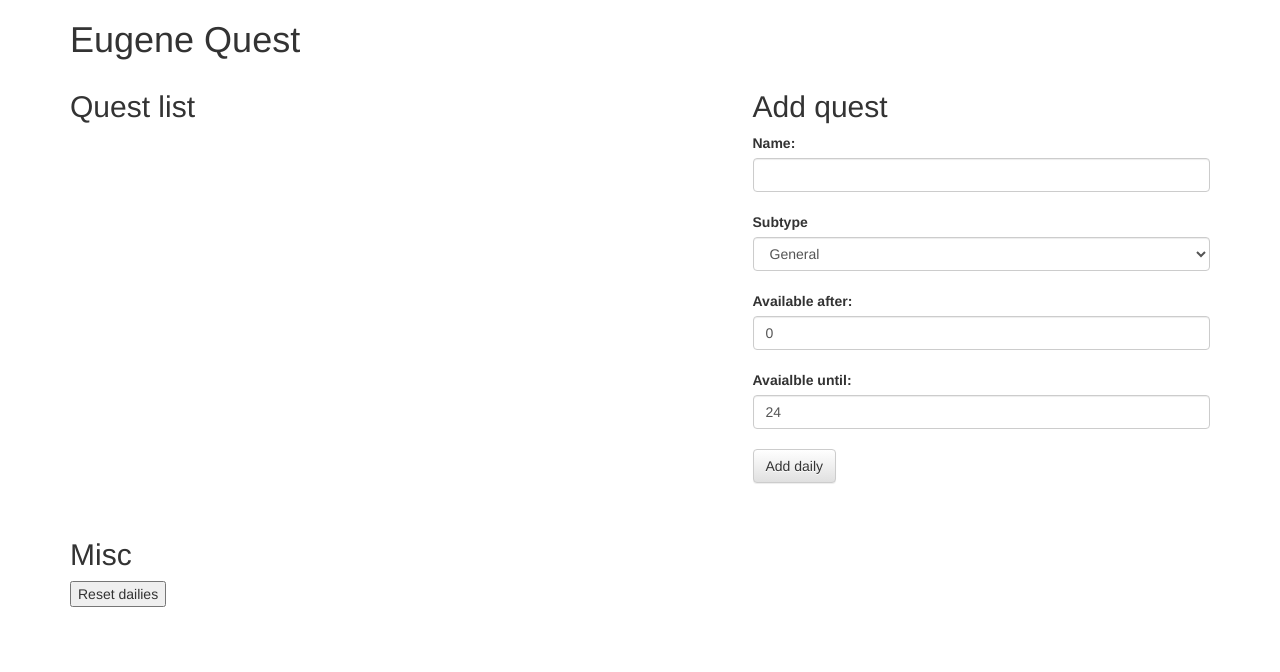
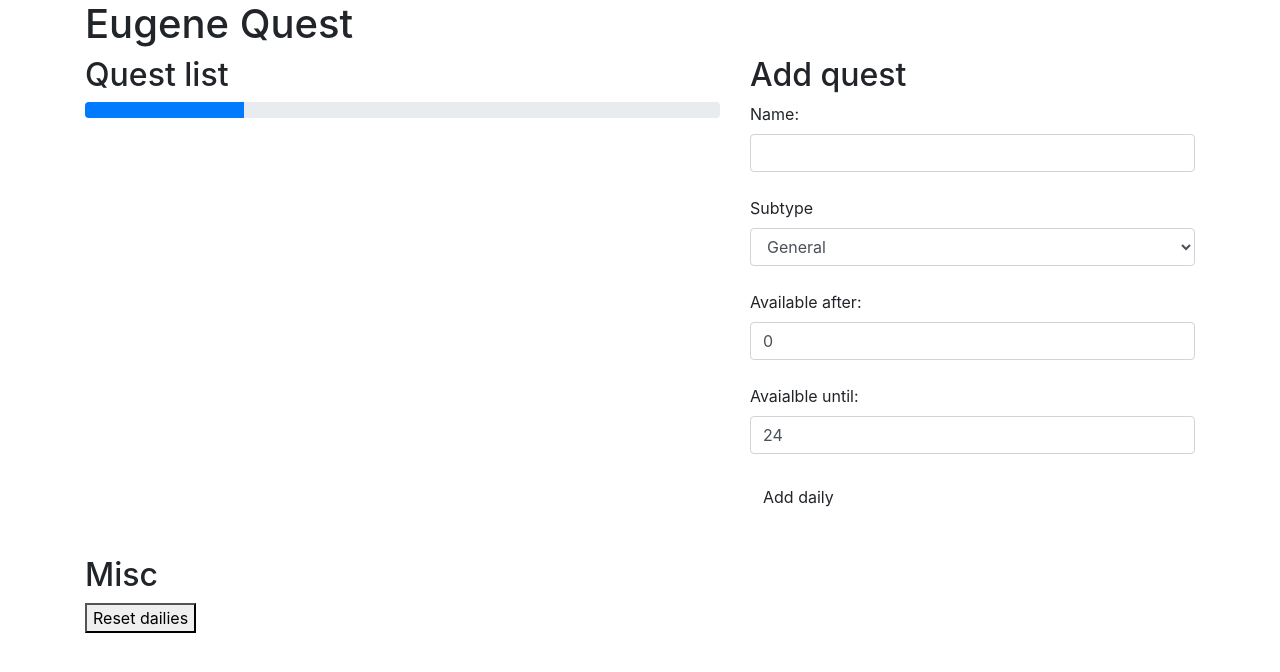
Before and after one commit to eugman/EugeneQuest, a Flask app: page / in a window 1280 px wide. Shown: the top 672 px of the page. Run offline with Flask 2, Linux system fonts and the light colour scheme; data that the repository does not hold is empty; some libraries are stand-ins or nearby versions.

Commit message:
Updated bootstrap to 4.3.1. Started working on progress bar.

```diff
--- a/templates/base.html
+++ b/templates/base.html
@@ -4,14 +4,13 @@
 		<title>
 			{{title}}
 		</title>
-		<!-- Latest compiled and minified CSS -->
-		<link rel="stylesheet" href="https://maxcdn.bootstrapcdn.com/bootstrap/3.3.7/css/bootstrap.min.css" integrity="sha384-BVYiiSIFeK1dGmJRAkycuHAHRg32OmUcww7on3RYdg4Va+PmSTsz/K68vbdEjh4u" crossorigin="anonymous">
 
-		<!-- Optional theme -->
-		<link rel="stylesheet" href="https://maxcdn.bootstrapcdn.com/bootstrap/3.3.7/css/bootstrap-theme.min.css" integrity="sha384-rHyoN1iRsVXV4nD0JutlnGaslCJuC7uwjduW9SVrLvRYooPp2bWYgmgJQIXwl/Sp" crossorigin="anonymous">
+		<meta charset="utf-8">
 
-		<!-- Latest compiled and minified JavaScript -->
-		<script src="https://maxcdn.bootstrapcdn.com/bootstrap/3.3.7/js/bootstrap.min.js" integrity="sha384-Tc5IQib027qvyjSMfHjOMaLkfuWVxZxUPnCJA7l2mCWNIpG9mGCD8wGNIcPD7Txa" crossorigin="anonymous"></script>
+		<link rel="stylesheet" href="https://stackpath.bootstrapcdn.com/bootstrap/4.3.1/css/bootstrap.min.css" integrity="sha384-ggOyR0iXCbMQv3Xipma34MD+dH/1fQ784/j6cY/iJTQUOhcWr7x9JvoRxT2MZw1T" crossorigin="anonymous">
+		<script src="https://code.jquery.com/jquery-3.3.1.slim.min.js" integrity="sha384-q8i/X+965DzO0rT7abK41JStQIAqVgRVzpbzo5smXKp4YfRvH+8abtTE1Pi6jizo" crossorigin="anonymous"></script>
+		<script src="https://cdnjs.cloudflare.com/ajax/libs/popper.js/1.14.7/umd/popper.min.js" integrity="sha384-UO2eT0CpHqdSJQ6hJty5KVphtPhzWj9WO1clHTMGa3JDZwrnQq4sF86dIHNDz0W1" crossorigin="anonymous"></script>
+		<script src="https://stackpath.bootstrapcdn.com/bootstrap/4.3.1/js/bootstrap.min.js" integrity="sha384-JjSmVgyd0p3pXB1rRibZUAYoIIy6OrQ6VrjIEaFf/nJGzIxFDsf4x0xIM+B07jRM" crossorigin="anonymous"></script>
 	</head>
 	<body>
 		<div class="container">
--- a/templates/index.html
+++ b/templates/index.html
@@ -6,6 +6,10 @@
 <div class="row">
 	<div class="col-md-7">
 		<h2>Quest list</h2>
+		<div class="progress">
+			<div class="progress-bar" role="progressbar" aria-valuenow="2" aria-valuemin="0" aria-valuemax="{{ dailies |length }}" style="width: 25%"></div>
+		</div>
+		</br>
 		<table class="table table-striped">
 			{% for daily in dailies %}
 			<tr class="{% if daily.completed %}success{% endif %}">
```
